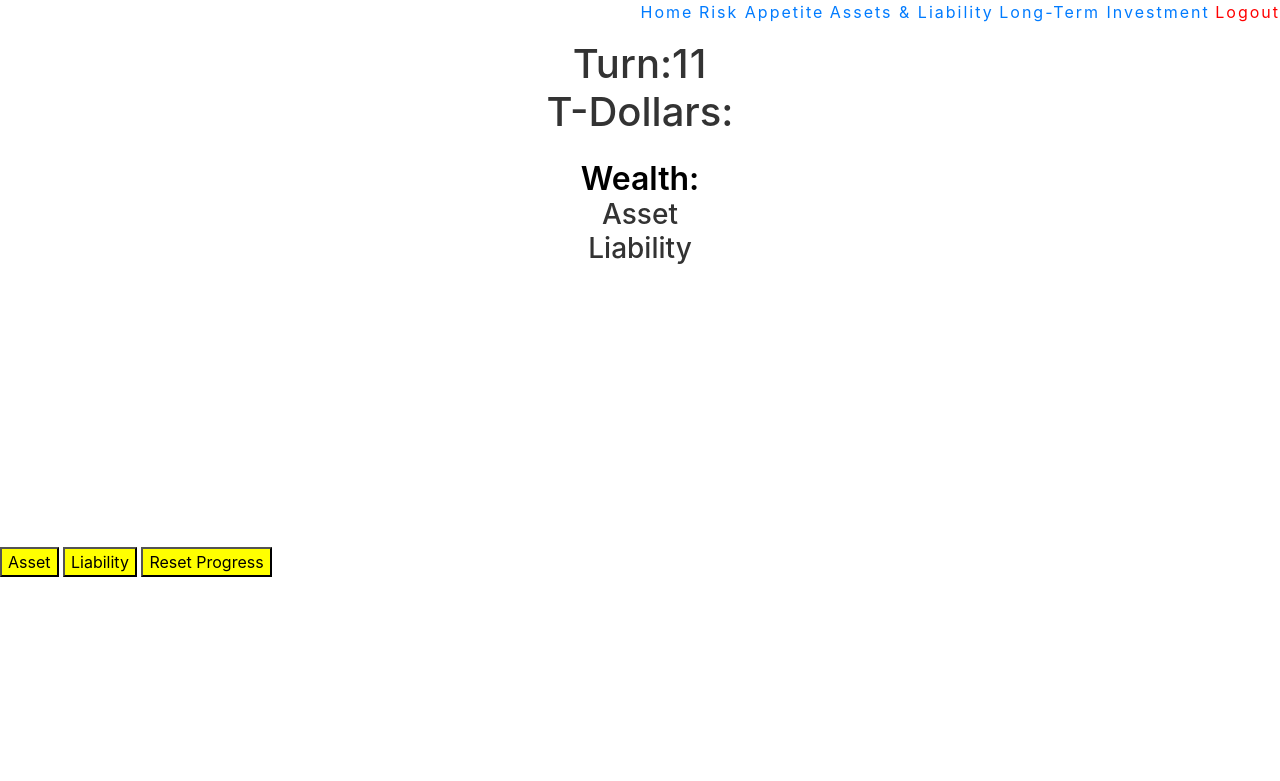
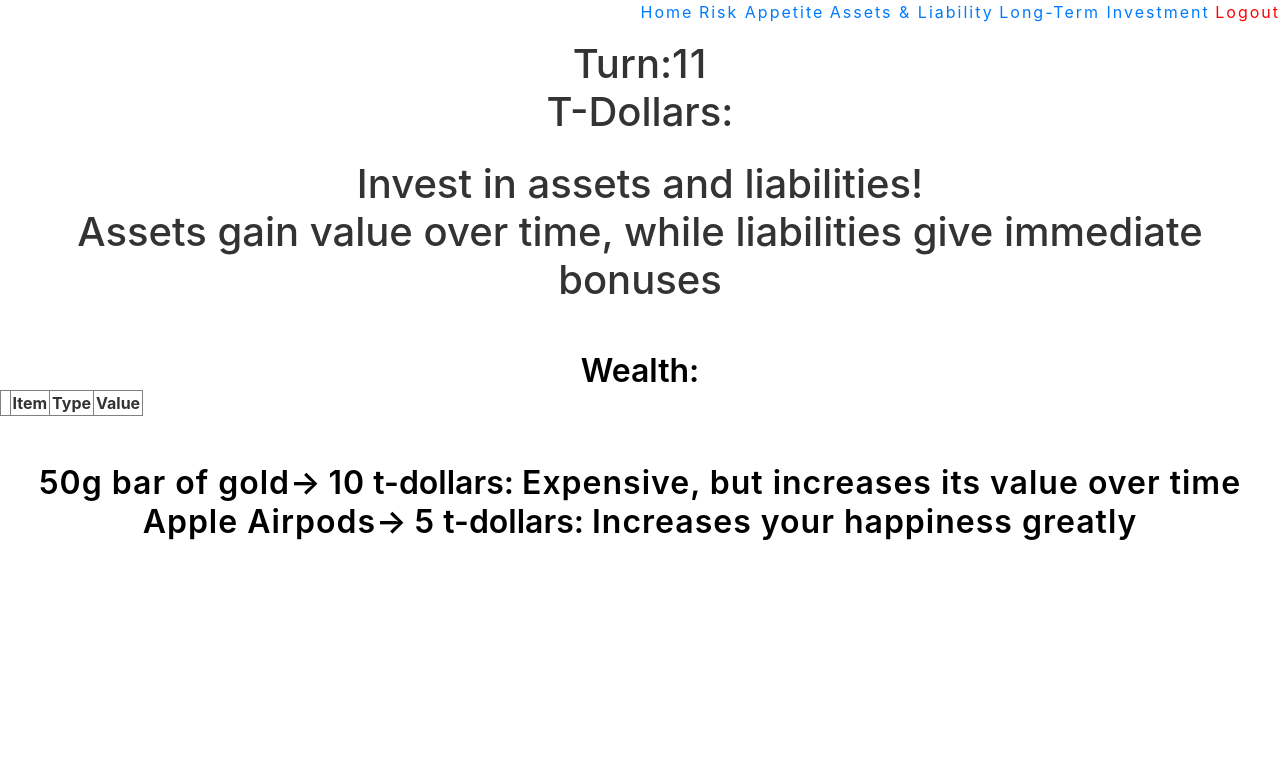
Before and after one commit to jcfrantz-2018/5thumbs, a PHP site: page /Assets.php in a window 1280 px wide. Shown: the top 781 px of the page. Before the commit the page ends 577 px from the top, so only its background shows below. Run offline with PHP 8.4, Linux system fonts and the light colour scheme; the visitor is signed in with stand-in values (Sample User, id 1); data comes from the database, SQL or seed files in the repository.

Commit message:
Updates to Assets.php
Now able to add assets/liabilities chosen to a table, with the option to sell and get back your money

```diff
--- a/Frontend/assets.php
+++ b/Frontend/assets.php
@@ -57,11 +57,44 @@ $turn = 11;
 
 <script>
 
+    function deleteRow(obj) {
+
+        var index = obj.parentNode.parentNode.rowIndex;
+        var table = document.getElementById("myTableData");
+        console.log(index);
+        var value = parseInt(document.getElementById("myTableData").rows[index].cells[3].innerHTML);
+        console.log(value);
+        var amount = parseInt(document.getElementById("t-dollars").innerHTML);
+        amount = amount + value;
+        document.getElementById("t-dollars").innerHTML = amount.toString();
+        setCookie('amount', amount.toString(), 7);
+
+        table.deleteRow(index);
+
+    }
+
+    function addRow(item,type,value) {
+
+          var item_chosen = item;
+          var item_type = type;
+          var item_value = value;
+          var table = document.getElementById("myTableData");
+
+          var rowCount = table.rows.length;
+          var row = table.insertRow(rowCount);
+
+          row.insertCell(0).innerHTML= '<input type="button" value = "Sell" onClick="Javacsript:deleteRow(this)">';
+          row.insertCell(1).innerHTML= item_chosen;
+          row.insertCell(2).innerHTML= item_type;
+          row.insertCell(3).innerHTML= item_value;
+
+    }
+
     function resetProgress() {
         var amount = "<?php echo $amount ?>";
         var turn = "<?php echo $turn ?>";
         setCookie('turn', turn.toString(), 7);
-        setCookie('amount', (amount * 2), 7);
+        setCookie('amount', amount.toString(), 7);
         document.getElementById('turn').innerHTML = turn.toString();
         document.getElementById("t-dollars").innerHTML = amount.toString();
     }
@@ -105,10 +138,17 @@ $turn = 11;
     }
 
     function chooseAsset() {
+
         var turn = parseInt(document.getElementById("turn").innerHTML);
-        var turn = turn + 1;
+        turn = turn + 1;
+
         var amount = parseInt(document.getElementById("t-dollars").innerHTML);
-        var amount = amount * 2;
+
+        var item = document.getElementById("asset_name").innerHTML;
+
+        var value = parseInt(document.getElementById("asset_value").innerHTML);
+
+        amount = amount - value;
 
         // var rand = Math.floor(Math.random() * 90) + 10;
         // document.getElementById("h1").innerHTML = "Turn: " + turn + " T-Dollars: " + (amount * 2);
@@ -116,15 +156,24 @@ $turn = 11;
         document.getElementById('turn').innerHTML = turn.toString();
         document.getElementById("t-dollars").innerHTML = amount.toString();
         setCookie('turn', turn.toString(), 7);
-        setCookie('amount', (amount * 2), 7);
+        setCookie('amount', amount.toString(), 7);
+
+        addRow(item, 'Asset', value);
 
     }
 
     function chooseLiability() {
+
         var turn = parseInt(document.getElementById("turn").innerHTML);
-        var turn = turn + 1;
+        turn = turn + 1;
+
         var amount = parseInt(document.getElementById("t-dollars").innerHTML);
-        var amount = amount * 2;
+
+        var item = document.getElementById("liability_name").innerHTML;
+
+        var value = parseInt(document.getElementById("liability_value").innerHTML);
+
+        amount = amount - value;
 
         // var rand = Math.floor(Math.random() * 90) + 10;
         // document.getElementById("h1").innerHTML = "Turn: " + turn + " T-Dollars: " + (amount * 2);
@@ -132,17 +181,45 @@ $turn = 11;
         document.getElementById('turn').innerHTML = turn.toString();
         document.getElementById("t-dollars").innerHTML = amount.toString();
         setCookie('turn', turn.toString(), 7);
-        setCookie('amount', (amount * 2), 7);
+        setCookie('amount', amount.toString(), 7);
+
+        addRow(item,'Liability',value);
 
     }
+
+
+
 </script>
 <div>
   <id="game" align=center style="text_align:center">
      <body onload="checkCookie()">
+
         <h1>Turn:<span id='turn'></span></h1> <h1>T-Dollars:<span id='t-dollars'></span></h1><br>
+        <h1> Invest in assets and liabilities!<br> Assets gain value over time,
+        while liabilities give immediate bonuses</h1><br><br>
         <h2 id='h2'>Wealth:</h2>
-        <h3 id='asset'>Asset</h3>
-        <h3 id='liability'>Liability</h3>
+
+
+        <table id="myTableData"  border="1" cellpadding="2">
+        <tr>
+            <td>&nbsp;</td>
+            <td><b>Item</b></td>
+            <td><b>Type</b></td>
+            <td><b>Value</b></td>
+        </tr>
+        </table><br><br>
+
+
+        <h2><span id='asset_name'>50g bar of gold</span>->
+            <span id='asset_value'>10</span> t-dollars:
+            <span id='asset_desc'>Expensive, but increases its value over time</span>
+        </h2>
+
+        <h2>
+        <span id='liability_name'>Apple Airpods</span>->
+        <span id='liability_value'>5</span> t-dollars:
+        <span id ='liability_desc'>Increases your happiness greatly</span>
+        </h2>
 
         <button onclick="chooseAsset()" style="background-color:yellow;margin-left:auto;margin-right:auto;display:inline-block;margin-top:22%;margin-bottom:0%">Asset</button>
         <button onclick="chooseLiability()" style="background-color:yellow;margin-left:auto;margin-right:auto;display:inline-block;margin-top:22%;margin-bottom:0%">Liability</button>
```
